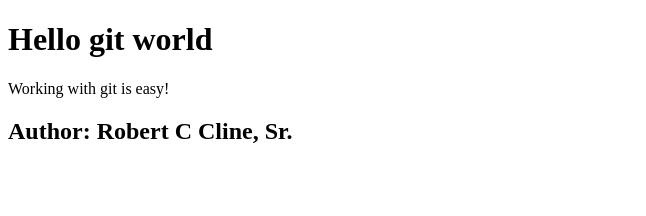
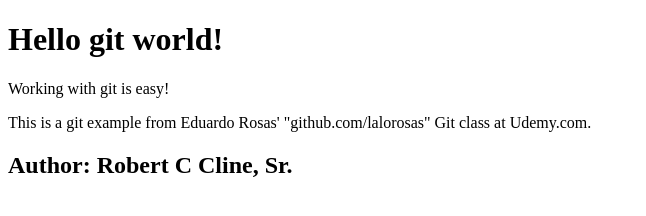
Before and after one commit to rccline/gitgithubmasterclass, a plain HTML site: page index.html in a window 1280 px wide. Shown: the whole page, without its empty margins (0-646 px from the left). Drawn offline with Linux system fonts and the light colour scheme.

Commit message:
Added reference to lalorosas in index.html

```diff
--- a/index.html
+++ b/index.html
@@ -1,10 +1,11 @@
 <!doctype html>
 <html>
 <body>
-  <h1> Hello git world </h1>
+  <h1> Hello git world! </h1>
 
   <div>
     <p>Working with git is easy!</p>
+    <p>This is a git example from Eduardo Rosas' "github.com/lalorosas" Git class at Udemy.com.</p>
   </div>
   <h2>Author: Robert C Cline, Sr.</h2>
   <!--some comments-->
```
